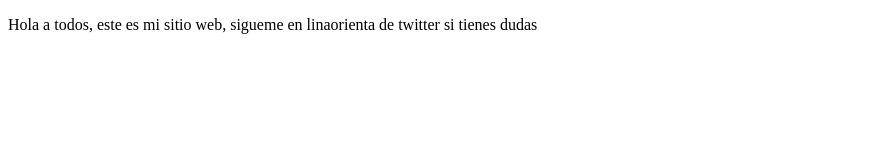
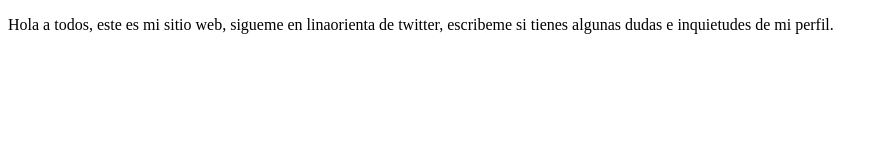
Before and after one commit to linaorienta/proyectoDemoCursoPrework, a plain HTML site: page index.html in a window 1280 px wide. Shown: the whole page, without its empty margins (0-883 px from the left). Drawn offline with Linux system fonts and the light colour scheme.

Commit message:
agregue invitacion a escribirme

```diff
--- a/index.html
+++ b/index.html
@@ -8,8 +8,7 @@
 </head>
 <body>
   <p>
-      Hola a todos, este es mi sitio web, sigueme en linaorienta de twitter
-      si tienes dudas
+      Hola a todos, este es mi sitio web, sigueme en linaorienta de twitter, escribeme si tienes algunas dudas e inquietudes de mi perfil.
   </p>
 </body>
 </html>
```
